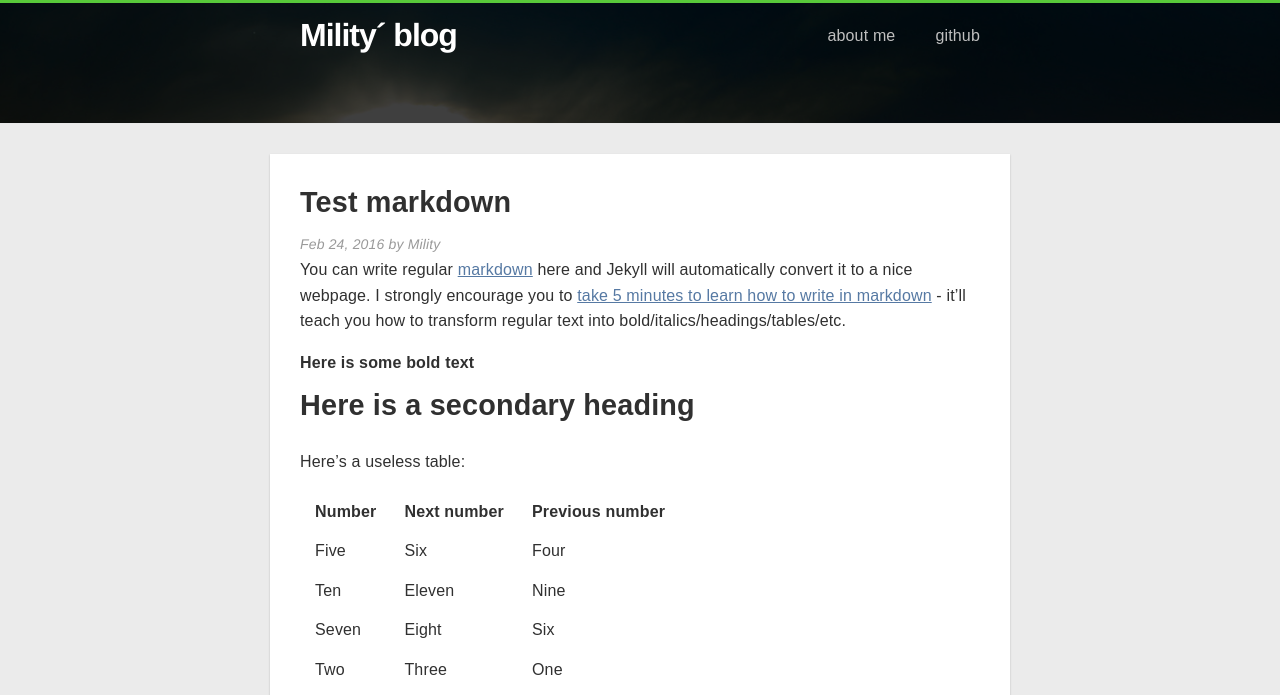
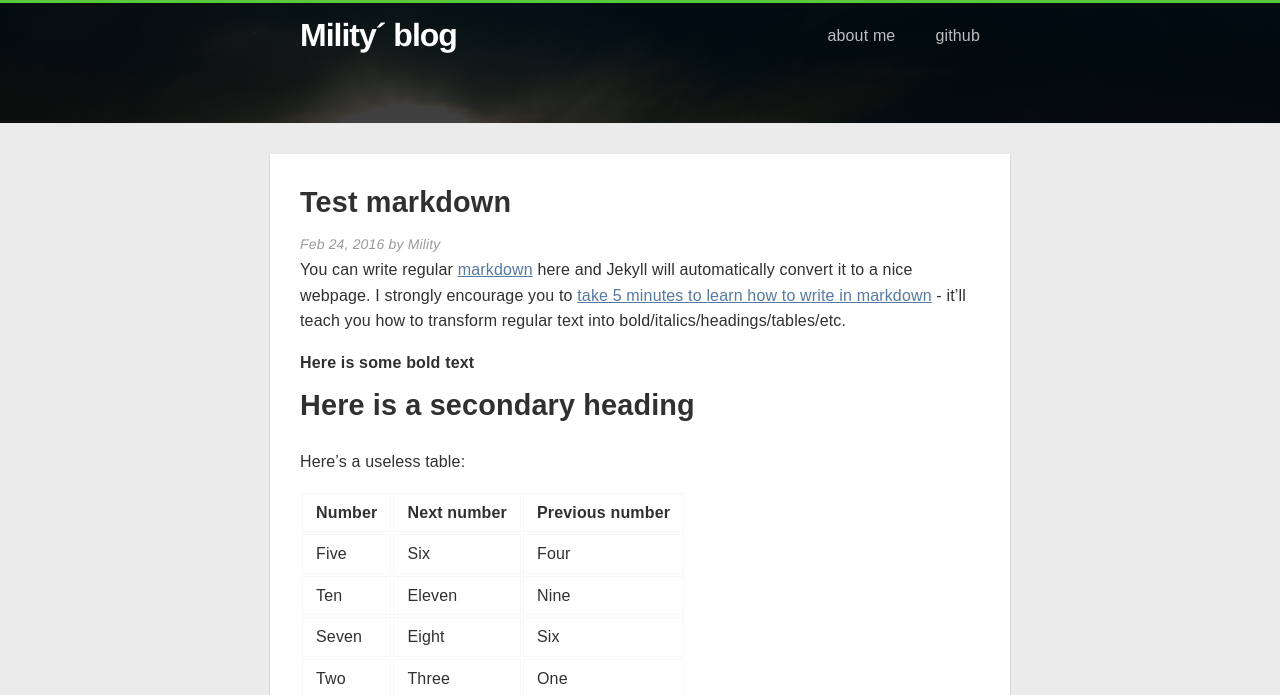
Before and after one commit to Mility/Mility.github.io, a Jekyll site: the page built from _posts/2016-02-24-just-a-test.md, in a window 1280 px wide. Shown: the top 695 px of the page. Built offline with Jekyll 4.4.1, drawn with Linux system fonts in a browser that asks for light colours; nearby versions of some CDN libraries.

Commit message:
Update _normalize.scss

```diff
--- a/_sass/_normalize.scss
+++ b/_sass/_normalize.scss
@@ -431,7 +431,7 @@ table {
   padding: 0;
 }
 table tr {
-  border-top: 0px solid #F7F7F7;
+  border-top: 1px solid #F7F7F7;
   background-color: #FFFFFF;/*#AAB2BD*/
   margin: 0;
   padding: 0;
@@ -442,13 +442,13 @@ table tr {
 }*/
 table tr th {
   font-weight: bold;
-  border: 0px solid #F7F7F7;/*宽度改为0*/
+  border: 1px solid #F7F7F7;/*宽度改为0*/
   text-align: left;
   margin: 0;
   padding: 6px 13px;
 }
 table tr td {
-  border: 0px solid #F7F7F7;/*宽度改为0 F7F7F7*/
+  border: 1px solid #F7F7F7;/*宽度改为0 F7F7F7*/
   text-align: left;
   margin: 0;
   padding: 6px 13px;
```
